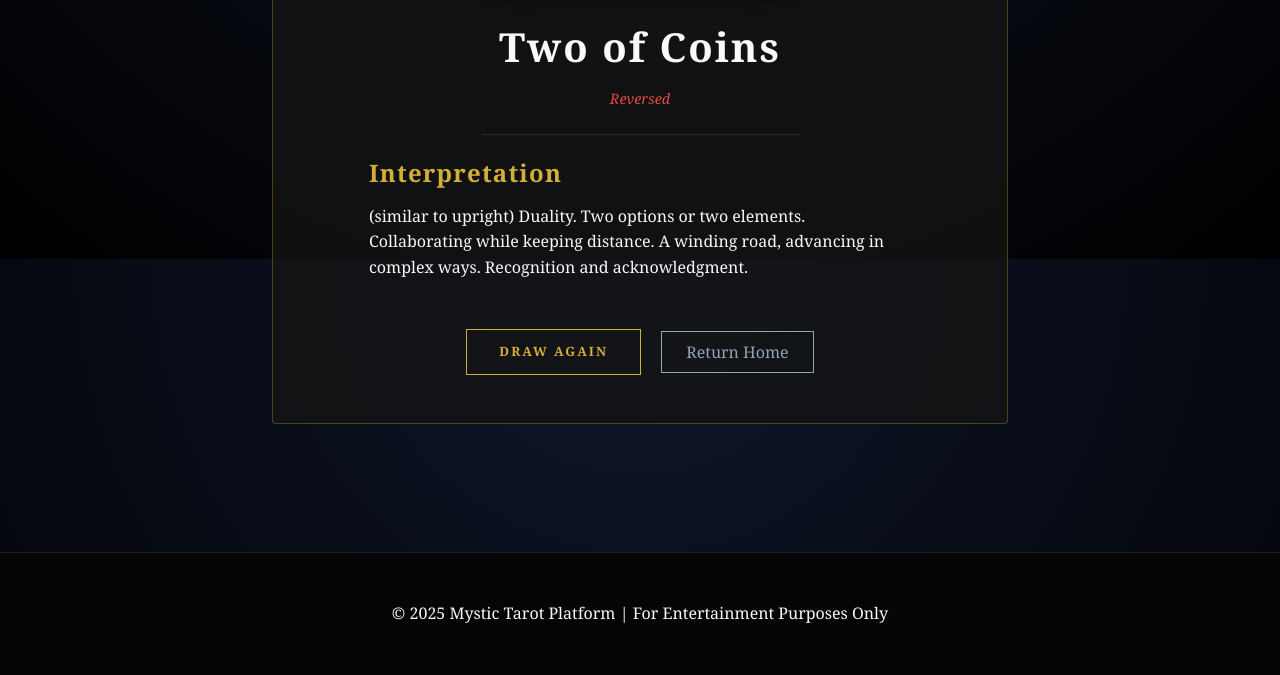
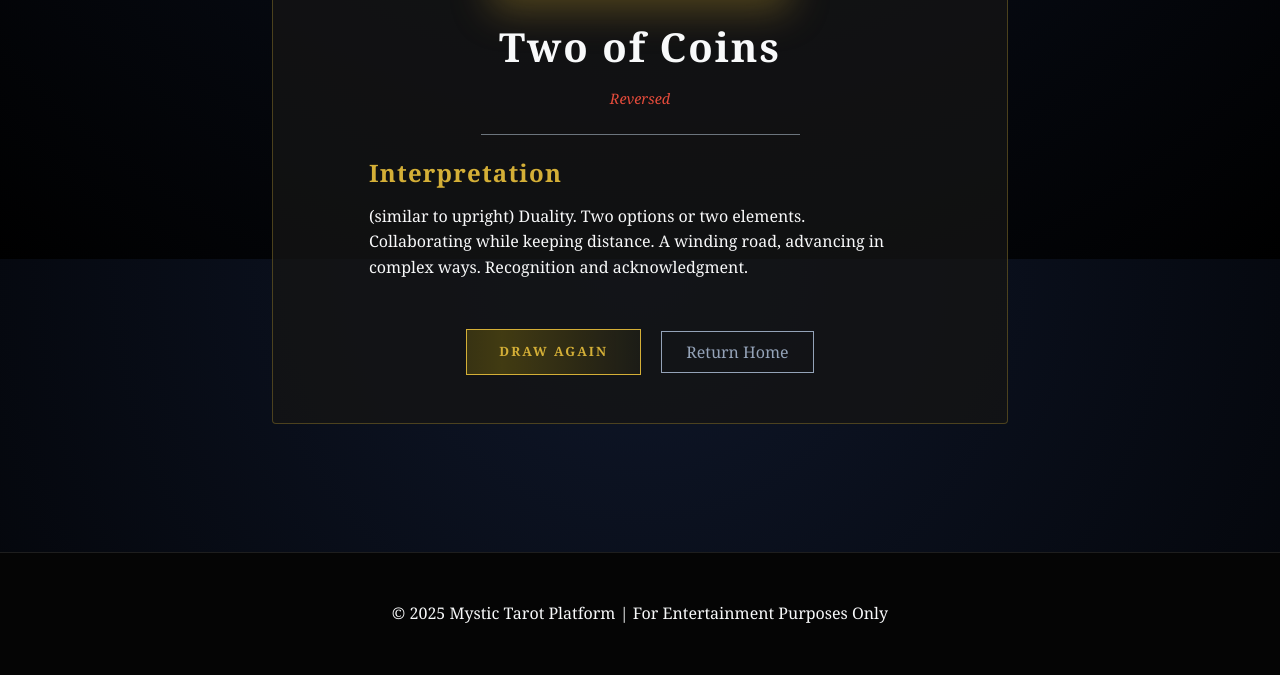
Before and after one commit to AetherX-Technologies/mystic-tarot-web, a Flask app: page /one-card in a window 1280 px wide. Shown: the part 541-1216 px from the top of the page. Run offline with Flask 2, Linux system fonts and the light colour scheme.

Commit message:
style: 增强视觉效果和用户体验
主要改进：
- 添加神秘感动画效果（卡片悬浮、金色脉冲光晕）
- 实现按钮闪烁效果（金色渐变流动）
- 优化页面渐入动画（分层延迟显示）
- 增强卡片详情页视觉层次
- 改进响应式布局细节

技术细节：
- 新增CSS动画：float（悬浮）、pulse-gold（光晕）、shimmer（闪烁）
- 模板添加levitate类和分层动画延迟
- 优化animate-up初始透明度，确保动画流畅
- 统一视觉风格，增强塔罗占卜神秘氛围

视觉改进提升用户沉浸感，符合塔罗牌占卜应用调性。

🤖 Generated with Claude Code

Co-Authored-By: Claude <noreply@anthropic.com>

```diff
--- a/webapp/static/css/style.css
+++ b/webapp/static/css/style.css
@@ -280,3 +280,57 @@ p {
 .delay-4 { animation-delay: 0.7s; }
 .delay-5 { animation-delay: 0.9s; }
 .delay-6 { animation-delay: 1.1s; }
+
+/* --- New Mystic Animations --- */
+
+/* 1. Levitation Effect (Floating Card) */
+@keyframes float {
+    0% {
+        transform: translateY(0px);
+    }
+    50% {
+        transform: translateY(-15px);
+    }
+    100% {
+        transform: translateY(0px);
+    }
+}
+
+@keyframes pulse-gold {
+    0% {
+        box-shadow: 0 10px 30px rgba(0,0,0,0.5);
+    }
+    50% {
+        box-shadow: 0 15px 40px rgba(212, 175, 55, 0.4);
+    }
+    100% {
+        box-shadow: 0 10px 30px rgba(0,0,0,0.5);
+    }
+}
+
+.levitate {
+    animation: float 6s ease-in-out infinite, pulse-gold 4s ease-in-out infinite;
+}
+
+/* 2. Shimmer Effect for Buttons */
+@keyframes shimmer {
+    0% {
+        background-position: -200% 0;
+    }
+    100% {
+        background-position: 200% 0;
+    }
+}
+
+.btn-gold {
+    /* Add gradient for shimmer over the existing style */
+    background: linear-gradient(90deg, transparent, rgba(255,215,0,0.2), transparent);
+    background-size: 200% 100%;
+    animation: shimmer 3s infinite linear;
+}
+
+/* 3. Smooth Page Transitions */
+/* We use animate-up as the base, but ensure elements have a starting state */
+.animate-up {
+    opacity: 0; /* Ensure hidden before animation starts */
+}
--- a/webapp/templates/one_card.html
+++ b/webapp/templates/one_card.html
@@ -14,12 +14,12 @@
             <div class="mb-4">
                 <img src="{{ url_for('static', filename=card['image']) }}"
                      alt="{{ card['name'] }}"
-                     class="tarot-card-img {% if reversed %}reversed{% endif %}"
+                     class="tarot-card-img levitate {% if reversed %}reversed{% endif %}"
                      style="max-width: 300px;">
             </div>
 
-            <h3 class="card-name">{{ card['name'] }}</h3>
-            <p class="card-orientation">
+            <h3 class="card-name animate-up delay-1">{{ card['name'] }}</h3>
+            <p class="card-orientation animate-up delay-1">
                 {% if reversed %}
                     Reversed
                 {% else %}
@@ -27,20 +27,26 @@
                 {% endif %}
             </p>
 
-            <hr class="border-secondary my-4 w-50 mx-auto">
+            <hr class="border-secondary my-4 w-50 mx-auto animate-up delay-2">
 
             <div class="text-start px-md-5">
+                <div class="animate-up delay-2">
                     <h4>Interpretation</h4>
                     <p>{{ card['rdesc'] if reversed else card['desc'] }}</p>
+                </div>
 
                 {% if card['message'] %}
+                <div class="animate-up delay-3">
                     <h4 class="mt-4">Core Message</h4>
                     <p>{{ card['message'] }}</p>
+                </div>
                 {% endif %}
 
                 {% if card['meditation'] and card['sequence'] != 15 %}
+                <div class="animate-up delay-4">
                     <h4 class="mt-4">Meditation</h4>
                     <p class="text-muted"><em>"{{ card['meditation'] }}"</em></p>
+                </div>
                 {% endif %}
             </div>
 
--- a/webapp/templates/six_cards.html
+++ b/webapp/templates/six_cards.html
@@ -15,7 +15,7 @@
             <div class="text-center mb-3">
                 <img src="{{ url_for('static', filename=reading['card']['image']) }}"
                      alt="{{ reading['card']['name'] }}"
-                     class="tarot-card-img {% if reading['reversed'] %}reversed{% endif %}"
+                     class="tarot-card-img levitate {% if reading['reversed'] %}reversed{% endif %}"
                      style="max-width: 150px;">
             </div>
 
--- a/webapp/templates/three_cards.html
+++ b/webapp/templates/three_cards.html
@@ -16,7 +16,7 @@
             <div class="text-center mb-4">
                 <img src="{{ url_for('static', filename=reading['card']['image']) }}"
                      alt="{{ reading['card']['name'] }}"
-                     class="tarot-card-img {% if reading['reversed'] %}reversed{% endif %}"
+                     class="tarot-card-img levitate {% if reading['reversed'] %}reversed{% endif %}"
                      style="max-width: 100%; width: 200px;">
             </div>
 
```
Also changed, not shown: webapp/templates/card_detail.html (+10 -4 lines), webapp/templates/index.html (+5 -5 lines). Lines whose indentation alone changed are shown as unchanged.
